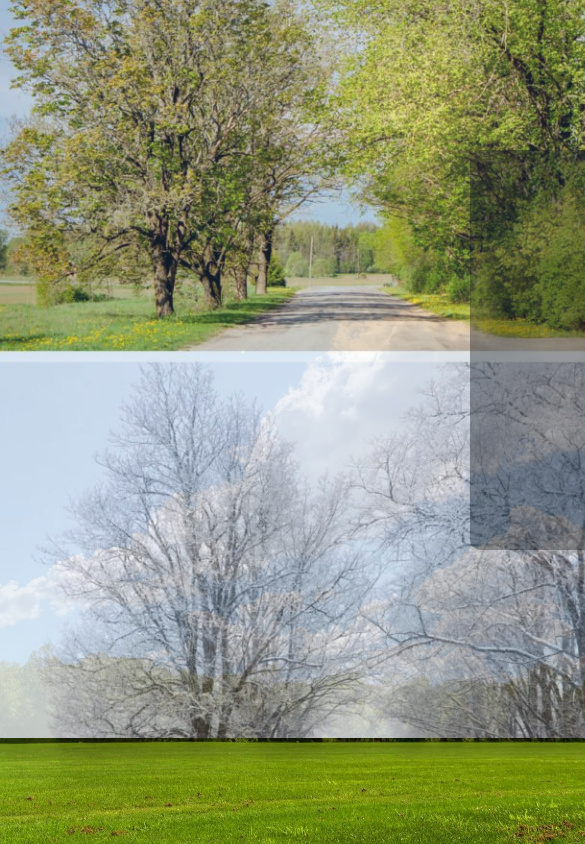
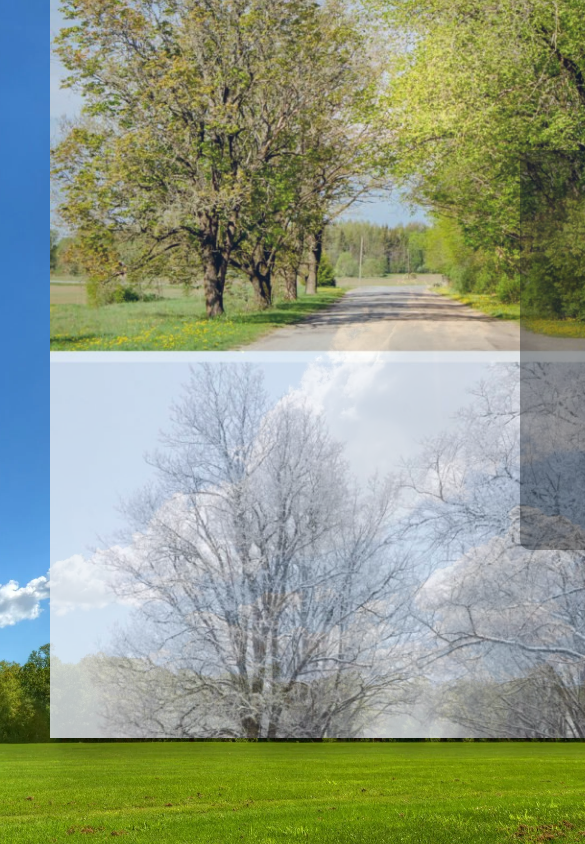
Before and after one commit to UfukAldanmaz/kodluyoruz-graduation-project-react-weather-app, a React (Create React App) app: page /#/login in a window 390 px wide. Shown: the top 844 px of the page, 585 px wide, since content can reach past the window. Built offline with nearby package versions, Linux system fonts and the light colour scheme.

Commit message:
Update main.scss

```diff
--- a/src/styles/main.scss
+++ b/src/styles/main.scss
@@ -8,13 +8,22 @@
 }
 
 body {
-
     font-family: source-code-pro, Menlo, Monaco, Consolas, 'Courier New',
         monospace;
     background-position: center center;
     background-repeat: no-repeat;
     background-attachment: fixed;
     background-size: cover;
+}
+
+@media only screen and (max-width: 900px) {
+    body {
+        width: fit-content;
+        padding-left: 50px;
+        padding-right: 50px;
+        padding-bottom: 50px;
+
+    }
 }
 
 .login-background {
@@ -281,7 +290,9 @@ body {
     display: flex;
     flex-direction: row;
     justify-content: space-between;
-    padding: 20px;
+    padding-top: 20px;
+    padding-bottom: 20px;
+
 
     .home-nav {
         text-decoration: none;
@@ -301,6 +312,7 @@ body {
         width: 60px;
         height: 50px;
         border-radius: 16px;
+
     }
 
     .logout {
```
